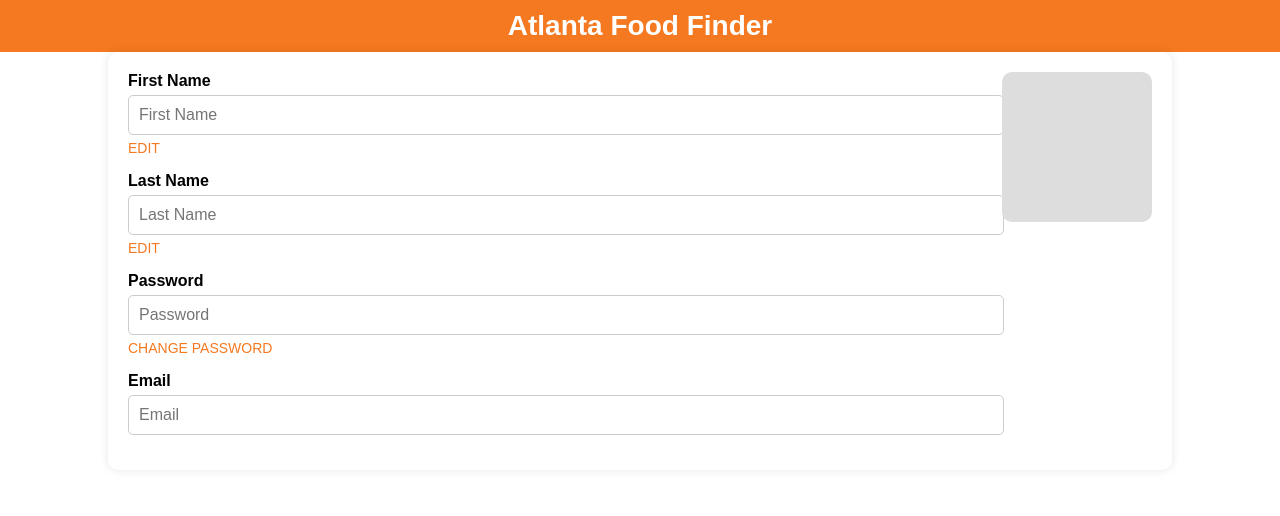
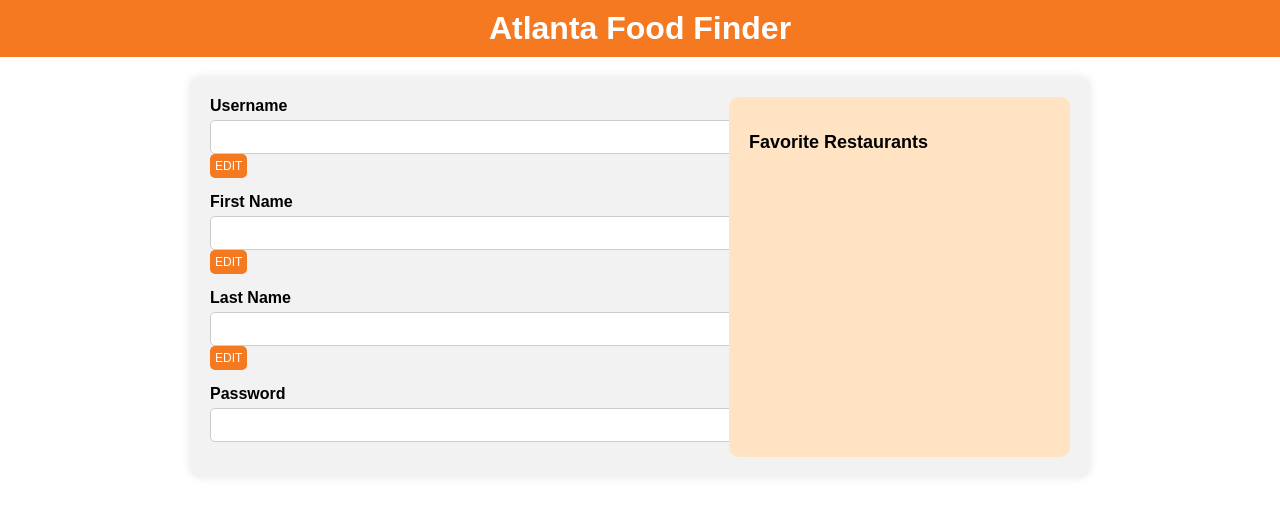
Before and after one commit to VGandrade/RTP7-Food-app-, a Django app: template Poject1/ourSite/FoodApp/templates/Profile.html in a window 1280 px wide. Shown: the top 516 px of the page. Run offline with Django 5.2, Linux system fonts and the light colour scheme; the template is opened without the code that fills it, so the values that code supplies are empty.

```diff
--- a/Poject1/ourSite/FoodApp/models.py
+++ b/Poject1/ourSite/FoodApp/models.py
@@ -23,6 +23,7 @@ class User(models.Model):
         first_name = models.CharField(max_length=70, default="Unknown first_name", unique=False)
         last_name = models.CharField(max_length=70, default="Unknown last_name", unique=False)
         password = models.CharField(max_length=50, default="password")
+        favorites = models.JSONField(default=list, blank =True)
 
         def __str__(self):
             return self.username
--- a/Poject1/ourSite/FoodApp/templates/Profile.html
+++ b/Poject1/ourSite/FoodApp/templates/Profile.html
@@ -7,98 +7,116 @@
     <style>
         body {
             font-family: Arial, sans-serif;
-            background-color: #fff;
             margin: 0;
             padding: 0;
+            background-color: #ffffff;
         }
         .container {
-            width: 80%;
+            width: 100%;
+            max-width: 900px;
             margin: 0 auto;
-            background-color: #ffffff;
+            padding: 20px;
+            background-color: #fff;
+        }
+        .header {
+            background-color: #f47920;
+            color: white;
+            text-align: center;
+            padding: 10px 0;
+            font-size: 32px;
+            font-weight: bold;
+        }
+        .form-container {
+            display: flex;
+            justify-content: space-between;
+            padding: 20px;
+            background-color: #f2f2f2;
             border-radius: 10px;
-            padding: 20px;
             box-shadow: 0 0 10px rgba(0, 0, 0, 0.1);
-            display: flex;
         }
-        .profile-form {
-            flex: 1;
-            margin-right: 20px;
-        }
-        .profile-form h1 {
-            font-size: 24px;
-            color: #f47920;
+        .form-section {
+            width: 60%;
         }
         .form-group {
             margin-bottom: 15px;
         }
         .form-group label {
             display: block;
+            font-size: 16px;
+            font-weight: bold;
             margin-bottom: 5px;
-            font-weight: bold;
         }
         .form-group input {
             width: 100%;
-            padding: 10px;
+            padding: 8px;
+            font-size: 14px;
+            border-radius: 5px;
             border: 1px solid #ccc;
+        }
+        .edit-button {
+            font-size: 12px;
+            padding: 5px;
+            background-color: #f47920;
+            color: white;
+            border: none;
             border-radius: 5px;
-            font-size: 16px;
+            cursor: pointer;
         }
-        .edit-btn, .change-password-btn {
-            display: inline-block;
-            margin-top: 5px;
-            color: #f47920;
-            text-decoration: none;
-            font-size: 14px;
-        }
-        .profile-picture {
-            width: 150px;
-            height: 150px;
-            background-color: #ddd;
+
+        .right-section {
+            width: 35%;
+            background-color: #ffe3c3;
+            padding: 20px;
             border-radius: 10px;
         }
-        .header {
-            background-color: #f47920;
-            padding: 10px 0;
-            text-align: center;
+        .right-section h2 {
+            font-size: 18px;
+            font-weight: bold;
+            margin-bottom: 10px;
         }
-        .header h1 {
-            color: white;
-            margin: 0;
-            font-size: 28px;
-            font-weight: bold;
+        .menu-icon {
+            position: absolute;
+            top: 20px;
+            right: 20px;
         }
     </style>
 </head>
 <body>
 
-    <div class="header">
-        <h1>Atlanta Food Finder</h1>
-    </div>
+    <div class="header">Atlanta Food Finder</div>
 
     <div class="container">
-        <div class="profile-form">
+        <div class="form-container">
+            <div class="form-section">
+                <div class="form-group">
+                    <label for="username">Username</label>
+                    <input type="text" id="username">
+                    <button class="edit-button">EDIT</button>
+                </div>
                 <div class="form-group">
                     <label for="first-name">First Name</label>
-                <input type="text" id="first-name" name="first-name" placeholder="First Name">
-                <a href="#" class="edit-btn">EDIT</a>
+                    <input type="text" id="first-name">
+                    <button class="edit-button">EDIT</button>
                 </div>
                 <div class="form-group">
                     <label for="last-name">Last Name</label>
-                <input type="text" id="last-name" name="last-name" placeholder="Last Name">
-                <a href="#" class="edit-btn">EDIT</a>
+                    <input type="text" id="last-name">
+                    <button class="edit-button">EDIT</button>
                 </div>
                 <div class="form-group">
                     <label for="password">Password</label>
-                <input type="password" id="password" name="password" placeholder="Password">
-                <a href="#" class="change-password-btn">CHANGE PASSWORD</a>
+                    <input type="password" id="password">
                 </div>
-            <div class="form-group">
-                <label for="email">Email</label>
-                <input type="email" id="email" name="email" placeholder="Email">
+            </div>
+            <div class="right-section">
+                <h2>Favorite Restaurants</h2>
+                <!-- Favorite restaurants list will go here -->
+            </div>
         </div>
     </div>
 
-        <div class="profile-picture"></div>
+    <div class="menu-icon">
+        <!-- You can add a hamburger menu icon here -->
     </div>
 
 </body>
```
Also changed, not shown: Poject1/ourSite/FoodApp/templates/restaurants.html (+47 -23 lines), Poject1/ourSite/FoodApp/migrations/0008_remove_restaurant_cuisine.py (added), Poject1/ourSite/db.sqlite3. Lines whose indentation alone changed are shown as unchanged.
